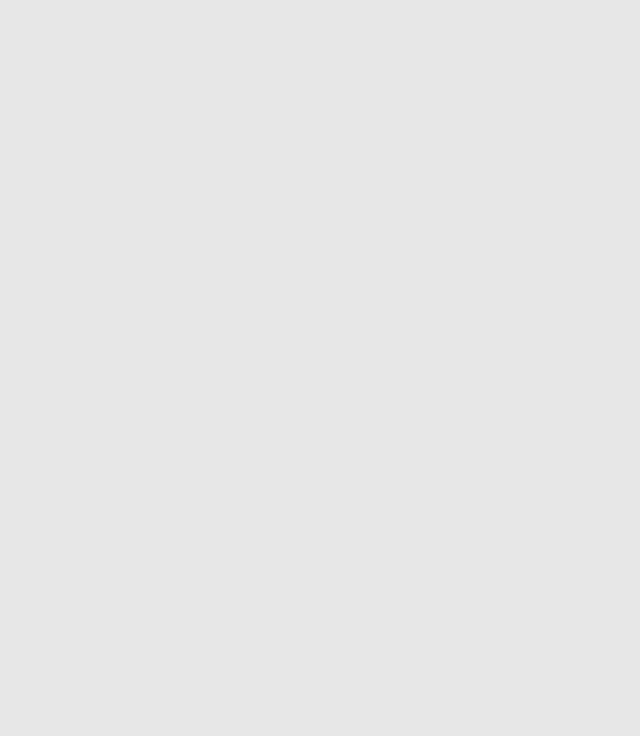
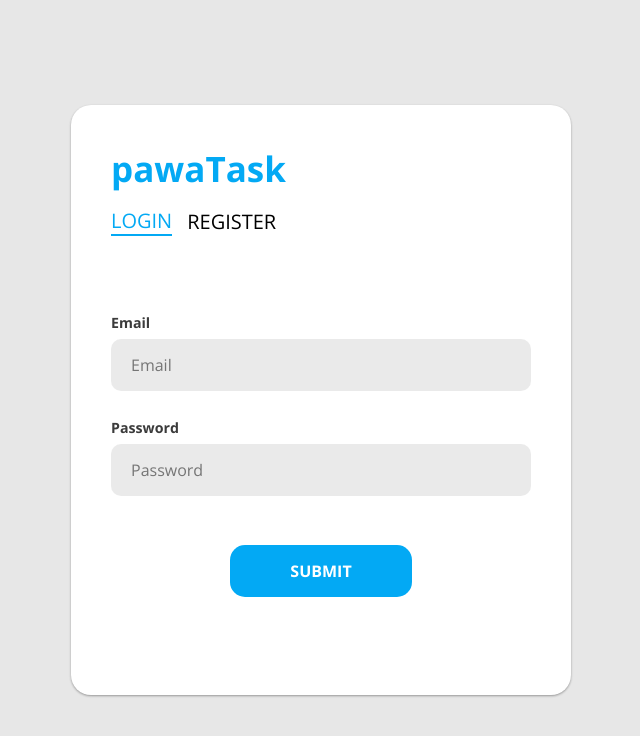
Before and after one commit to nikitaviira/pawaTask, a Vue app in the folder frontend/: page /auth in a window 1280 px wide. Shown: the top 736 px of the page, without its empty margins (319-959 px from the left). Built offline with nearby package versions, Linux system fonts and the light colour scheme.

Commit message:
add login and register forms

```diff
--- a/frontend/src/api/controllers/authController.ts
+++ b/frontend/src/api/controllers/authController.ts
@@ -4,6 +4,10 @@ import type { AxiosResponse } from 'axios';
 export interface Credentials {
   email: string;
   password: string;
+}
+
+export interface RegistrationCredentials extends Credentials {
+  repeatedPassword: string;
 }
 
 export interface AuthResponse {
--- a/frontend/src/assets/_variables.scss
+++ b/frontend/src/assets/_variables.scss
@@ -1 +1,5 @@
 $background-color: rgb(231, 231, 231);
+$main-color: #03a9f4;
+$validation-error-color: #dc3545;
+$input-color: #c1c1c157;
+$label-color: #3b3b3b;
--- a/frontend/src/assets/global.scss
+++ b/frontend/src/assets/global.scss
@@ -9,3 +9,11 @@ html, body, #app {
   overflow-x: hidden;
   font-family: 'Open Sans', sans-serif;
 }
+
+* {
+  box-sizing: border-box;
+}
+
+input, button {
+  all: unset;
+}
--- /dev/null
+++ b/frontend/src/components/auth/AuthForm.vue
@@ -0,0 +1,47 @@
+<template>
+  <div class="form">
+    <slot />
+    <button
+      class="form-button"
+      @click="emit('submit')"
+    >
+      Submit
+    </button>
+  </div>
+</template>
+
+<script setup lang="ts">
+  const emit = defineEmits<{ (e: 'submit'): void }>();
+</script>
+
+<style scoped lang="scss">
+@import "@/assets/variables";
+
+.form {
+  margin-top: 20px;
+  display: flex;
+  flex-direction: column;
+  align-items: center;
+  justify-content: center;
+  height: 100%;
+
+  @media screen and (max-width: 600px) {
+    height: auto;
+  }
+}
+
+.form-button {
+  margin-top: 30px;
+  padding: 15px 60px;
+  background: $main-color;
+  color: white;
+  font-weight: bold;
+  text-transform: uppercase;
+  border-radius: 15px;
+  cursor: pointer;
+
+  &:hover {
+    background: $main-color;
+  }
+}
+</style>
--- /dev/null
+++ b/frontend/src/components/auth/InputWrapper.vue
@@ -0,0 +1,49 @@
+<template>
+  <div class="input-wrapper">
+    <slot />
+  </div>
+</template>
+
+<style scoped lang="scss">
+@import "@/assets/variables";
+
+.input-wrapper {
+  align-self: stretch;
+  flex-direction: column;
+  display: flex;
+  position: relative;
+  height: 95px;
+
+  :slotted(input) {
+    padding-top: 15px;
+    padding-bottom: 15px;
+    padding-left: 20px;
+    background: $input-color;
+    border-radius: 10px;
+    align-self: stretch;
+
+    &.validation-error {
+      outline: 2px solid $validation-error-color;
+    }
+  }
+
+  :slotted(.validation-error-msg) {
+    margin-bottom: 0;
+    margin-top: 5px;
+    color: $validation-error-color;
+    font-size: 13px;
+  }
+
+  :slotted(label) {
+    font-weight: 600;
+    font-size: 0.8875rem;
+    line-height: 16px;
+    color: $label-color;
+    margin-bottom: 8px
+  }
+}
+
+.input-wrapper + .input-wrapper {
+  margin-top: 10px;
+}
+</style>
--- /dev/null
+++ b/frontend/src/components/auth/Login.vue
@@ -0,0 +1,78 @@
+<template>
+  <AuthForm @submit="submitForm">
+    <InputWrapper>
+      <label for="email">Email</label>
+      <input
+        id="email"
+        v-model.trim="loginForm.email"
+        :class="{'validation-error': $v.email.$error}"
+        placeholder="Email"
+        type="text"
+        @input="$v.email.$touch()"
+      >
+      <p
+        v-if="$v.email.$dirty && $v.email.required.$invalid"
+        class="validation-error-msg"
+      >
+        This field is required
+      </p>
+    </InputWrapper>
+
+    <InputWrapper>
+      <label for="password">Password</label>
+      <input
+        id="password"
+        v-model.trim="loginForm.password"
+        :class="{'validation-error': $v.password.$error}"
+        placeholder="Password"
+        type="password"
+        @input="$v.password.$touch()"
+      >
+      <p
+        v-if="$v.password.$dirty && $v.password.required.$invalid"
+        class="validation-error-msg"
+      >
+        This field is required
+      </p>
+    </InputWrapper>
+  </AuthForm>
+</template>
+
+<script setup lang="ts">
+  import { required } from '@vuelidate/validators';
+  import { ref } from 'vue';
+  import type { Credentials } from '@/api/controllers/authController';
+  import useVuelidate from '@vuelidate/core';
+  import { useUserStore } from '@/stores/userStore';
+  import { useRouter } from 'vue-router';
+  import AuthForm from '@/components/auth/AuthForm.vue';
+  import InputWrapper from '@/components/auth/InputWrapper.vue';
+
+  const router = useRouter();
+  const userStore = useUserStore();
+
+  const rules = {
+    email: { required },
+    password: { required }
+  };
+
+  const loginForm = ref<Credentials>({
+    email: '',
+    password: ''
+  });
+
+  const $v = useVuelidate(rules, loginForm);
+
+  async function submitForm() {
+    await $v.value.$validate().then(async(result) => {
+      if (result) {
+        await userStore.login(loginForm.value);
+        await toHomePage();
+      }
+    });
+  }
+
+  async function toHomePage() {
+    await router.push('/');
+  }
+</script>
--- /dev/null
+++ b/frontend/src/components/auth/Register.vue
@@ -0,0 +1,121 @@
+<template>
+  <AuthForm @submit="submitForm">
+    <InputWrapper>
+      <label for="email">Email</label>
+      <input
+        id="email"
+        v-model.trim="registerForm.email"
+        :class="{'validation-error': $v.email.$error}"
+        placeholder="Email"
+        type="text"
+        @input="$v.email.$touch()"
+      >
+      <p
+        v-if="$v.email.$dirty && $v.email.required.$invalid"
+        class="validation-error-msg"
+      >
+        This field is required
+      </p>
+      <p
+        v-else-if="$v.email.$dirty && $v.email.emailValidation.$invalid"
+        class="validation-error-msg"
+      >
+        Incorrect email format
+      </p>
+    </InputWrapper>
+
+    <InputWrapper>
+      <label for="password">Password</label>
+      <input
+        id="password"
+        v-model.trim="registerForm.password"
+        :class="{'validation-error': $v.password.$error}"
+        placeholder="Password"
+        type="password"
+        @input="$v.password.$touch()"
+      >
+      <p
+        v-if="$v.password.$dirty && $v.password.required.$invalid"
+        class="validation-error-msg"
+      >
+        This field is required
+      </p>
+      <p
+        v-else-if="$v.password.$dirty && $v.password.passwordValidation.$invalid"
+        class="validation-error-msg"
+      >
+        At least 8 chars long, one capital letter and one number
+      </p>
+    </InputWrapper>
+
+    <InputWrapper>
+      <label for="repeat-password">Repeat password</label>
+      <input
+        id="repeat-password"
+        v-model.trim="registerForm.repeatedPassword"
+        :class="{'validation-error': $v.repeatedPassword.$error}"
+        placeholder="Repeat password"
+        type="password"
+        @input="$v.repeatedPassword.$touch()"
+      >
+      <p
+        v-if="$v.repeatedPassword.$dirty && $v.repeatedPassword.required.$invalid"
+        class="validation-error-msg"
+      >
+        This field is required
+      </p>
+      <p
+        v-else-if="$v.repeatedPassword.$dirty && $v.repeatedPassword.repeatedPasswordValidation.$invalid"
+        class="validation-error-msg"
+      >
+        Password doesn't match
+      </p>
+    </InputWrapper>
+  </AuthForm>
+</template>
+
+<script setup lang="ts">
+  import { required } from '@vuelidate/validators';
+  import { ref } from 'vue';
+  import type { RegistrationCredentials } from '@/api/controllers/authController';
+  import useVuelidate from '@vuelidate/core';
+  import { useUserStore } from '@/stores/userStore';
+  import { useRouter } from 'vue-router';
+  import { emailValidation, passwordValidation } from '@/components/validation';
+  import AuthForm from '@/components/auth/AuthForm.vue';
+  import InputWrapper from '@/components/auth/InputWrapper.vue';
+
+  const router = useRouter();
+  const userStore = useUserStore();
+
+  const repeatedPasswordValidation = (value: string) => registerForm.value.password === value;
+  const rules = {
+    email: { required, emailValidation },
+    password: { required, passwordValidation },
+    repeatedPassword: { required, repeatedPasswordValidation }
+  };
+
+  const registerForm = ref<RegistrationCredentials>({
+    email: '',
+    password: '',
+    repeatedPassword: ''
+  });
+
+  const $v = useVuelidate(rules, registerForm);
+
+  async function submitForm() {
+    await $v.value.$validate().then(async(result) => {
+      if (result) {
+        await userStore.register({
+          email: registerForm.value.email,
+          password: registerForm.value.password
+        });
+        await toHomePage();
+      }
+    });
+  }
+
+  async function toHomePage() {
+    await router.push('/');
+  }
+</script>
--- /dev/null
+++ b/frontend/src/components/validation.ts
@@ -0,0 +1,10 @@
+export function passwordValidation(val: string): boolean {
+  const hasDigit = /\d/.test(val);
+  const hasUppercase = /[A-Z]/.test(val);
+  const isMinimumLength = val.length >= 8;
+  return hasDigit && hasUppercase && isMinimumLength;
+}
+
+export function emailValidation(val: string): boolean {
+  return new RegExp(/^[\w-.]+@([\w-]+\.)+[\w-]{2,4}$/).test(val);
+}
--- a/frontend/src/views/Auth.vue
+++ b/frontend/src/views/Auth.vue
@@ -1,10 +1,108 @@
+<template>
+  <div class="container">
+    <div class="form-container">
+      <p class="brand">
+        pawaTask
+      </p>
+      <div class="tabs-switch">
+        <button
+          :class="{'active': currentTab === Login}"
+          @click="currentTab = Login"
+        >
+          Login
+        </button>
+        <button
+          :class="{'active': currentTab === Register}"
+          @click="currentTab = Register"
+        >
+          Register
+        </button>
+      </div>
+      <transition
+        name="fade"
+        mode="out-in"
+      >
+        <KeepAlive>
+          <Component
+            :is="currentTab"
+            :key="currentTab"
+          />
+        </KeepAlive>
+      </transition>
+    </div>
+  </div>
+</template>
+
 <script setup lang="ts">
+  import Login from '@/components/auth/Login.vue';
+  import Register from '@/components/auth/Register.vue';
+  import { shallowRef } from 'vue';
 
+  const currentTab = shallowRef(Login);
 </script>
 
-<template>
-</template>
+<style lang="scss" scoped>
+@import "@/assets/variables";
 
-<style scoped>
+.container {
+  display: flex;
+  flex-direction: column;
+  justify-content: center;
+  align-items: center;
+  height: 100%;
+}
 
+.brand {
+  font-weight: bold;
+  font-size: 35px;
+  margin-top: 0;
+  margin-bottom: 15px;
+  color: $main-color;
+}
+
+.tabs-switch {
+  display: flex;
+  gap: 15px;
+
+  button {
+    background-color: transparent;
+    border: none;
+    color: inherit;
+    font: inherit;
+    cursor: pointer;
+    padding: 0;
+    appearance: none;
+    text-transform: uppercase;
+    font-size: 20px;
+  }
+
+  .active {
+    color: $main-color;
+    border-bottom: 2px solid $main-color;
+  }
+}
+
+.form-container {
+  padding: 40px;
+  background: white;
+  min-width: 500px;
+  border-radius: 20px;
+  box-shadow: 0 1px 3px #0000001f, 0 1px 2px #0000003d;
+  min-height: 590px;
+  display: flex;
+  flex-direction: column;
+  @media screen and (max-width: 600px) {
+    min-width: 100%;
+    height: 100%;
+    padding: 30px;
+  }
+}
+
+.fade-enter-active, .fade-leave-active {
+  transition: opacity .3s ease;
+}
+
+.fade-enter, .fade-leave-to {
+  opacity: 0;
+}
 </style>
```
